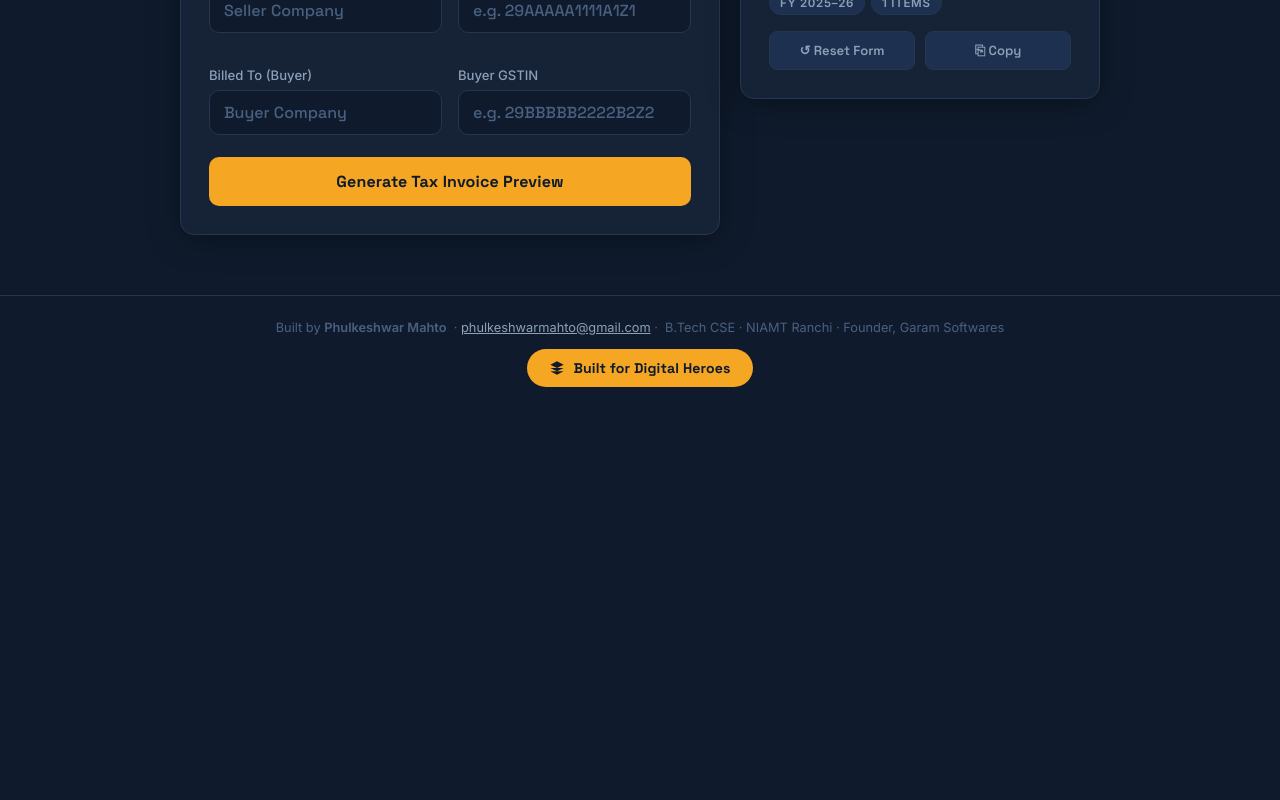
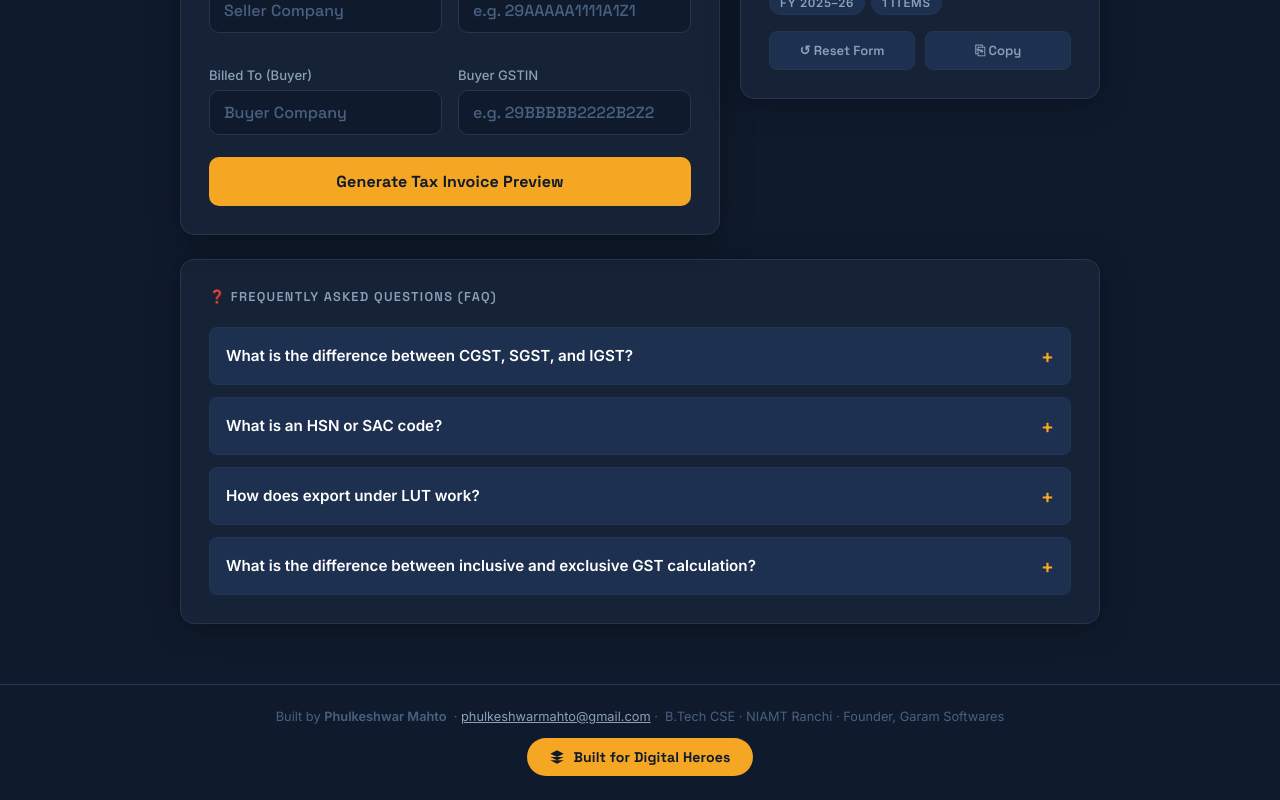
Before and after one commit to phulkeshwar/GSTcalculator, a React (Vite) app: page / in a window 1280 px wide. Shown: the part 860-1660 px from the top of the page. Before the commit the page ends 1271 px from the top, so only its background shows below. Built offline with nearby package versions, Linux system fonts and the light colour scheme.

Commit message:
feat: add visual FAQ accordion section and dynamic JSON-LD metadata for deep SEO

```diff
--- a/src/App.tsx
+++ b/src/App.tsx
@@ -58,6 +58,67 @@ export default function App() {
   const [showInvoice, setShowInvoice] = useState<boolean>(false);
   const [animate, setAnimate] = useState<boolean>(false);
   const [copyText, setCopyText] = useState<string>('⎘ Copy');
+
+  // FAQ Active Accordion
+  const [faqActive, setFaqActive] = useState<number | null>(null);
+  const toggleFaq = (index: number) => {
+    setFaqActive(faqActive === index ? null : index);
+  };
+
+  // Dynamic FAQ JSON-LD Injection for deep SEO
+  useEffect(() => {
+    const faqSchema = {
+      "@context": "https://schema.org",
+      "@type": "FAQPage",
+      "mainEntity": [
+        {
+          "@type": "Question",
+          "name": "What is the difference between CGST, SGST, and IGST?",
+          "acceptedAnswer": {
+            "@type": "Answer",
+            "text": "For intra-state supplies (within the same state), Central GST (CGST) and State GST (SGST) are levied equally. For inter-state supplies (between different states or exports), Integrated GST (IGST) is levied as a single combined tax."
+          }
+        },
+        {
+          "@type": "Question",
+          "name": "What is an HSN or SAC code?",
+          "acceptedAnswer": {
+            "@type": "Answer",
+            "text": "HSN (Harmonized System of Nomenclature) is a 6-to-8 digit code system used to classify goods for tax categorization. SAC (Services Accounting Code) is a similar system used to classify services under Indian GST."
+          }
+        },
+        {
+          "@type": "Question",
+          "name": "How does export under LUT work?",
+          "acceptedAnswer": {
+            "@type": "Answer",
+            "text": "LUT (Letter of Undertaking) allows registered exporters to export goods or services without paying IGST upfront. When you toggle the LUT option, the tax rate is zero-rated (0% GST) on exports."
+          }
+        },
+        {
+          "@type": "Question",
+          "name": "What is the difference between inclusive and exclusive GST calculation?",
+          "acceptedAnswer": {
+            "@type": "Answer",
+            "text": "Exclusive GST calculates tax on top of the base price (Total = Base + Base*Tax). Inclusive GST extracts the tax amount from a combined total price (Base = Total / (1 + Tax Rate) and Tax = Total - Base)."
+          }
+        }
+      ]
+    };
+
+    const script = document.createElement('script');
+    script.type = 'application/ld+json';
+    script.id = 'faq-jsonld';
+    script.innerHTML = JSON.stringify(faqSchema);
+    document.head.appendChild(script);
+
+    return () => {
+      const existingScript = document.getElementById('faq-jsonld');
+      if (existingScript) {
+        existingScript.remove();
+      }
+    };
+  }, []);
 
   // Trigger calculations on state changes
   useEffect(() => {
@@ -729,6 +790,46 @@ export default function App() {
             </div>
           </div>
         )}
+
+        {/* FAQ SECTION */}
+        <div className="card faq-card" style={{ gridColumn: 'span 2', marginTop: '24px' }}>
+          <div className="card-title">❓ Frequently Asked Questions (FAQ)</div>
+          <div className="faq-list">
+            {[
+              {
+                q: "What is the difference between CGST, SGST, and IGST?",
+                a: "For intra-state supplies (within the same state), Central GST (CGST) and State GST (SGST) are levied equally. For inter-state supplies (between different states or exports), Integrated GST (IGST) is levied as a single combined tax."
+              },
+              {
+                q: "What is an HSN or SAC code?",
+                a: "HSN (Harmonized System of Nomenclature) is a 6-to-8 digit code system used to classify goods for tax categorization. SAC (Services Accounting Code) is a similar system used to classify services under Indian GST."
+              },
+              {
+                q: "How does export under LUT work?",
+                a: "LUT (Letter of Undertaking) allows registered exporters to export goods or services without paying IGST upfront. When you toggle the LUT option, the tax rate is zero-rated (0% GST) on exports."
+              },
+              {
+                q: "What is the difference between inclusive and exclusive GST calculation?",
+                a: "Exclusive GST calculates tax on top of the base price (Total = Base + Base*Tax). Inclusive GST extracts the tax amount from a combined total price (Base = Total / (1 + Tax Rate) and Tax = Total - Base)."
+              }
+            ].map((item, index) => (
+              <div key={index} className={`faq-item ${faqActive === index ? 'active' : ''}`}>
+                <button
+                  type="button"
+                  className="faq-question"
+                  onClick={() => toggleFaq(index)}
+                  aria-expanded={faqActive === index}
+                >
+                  <span>{item.q}</span>
+                  <span className="faq-icon">{faqActive === index ? '−' : '+'}</span>
+                </button>
+                <div className="faq-answer">
+                  <p>{item.a}</p>
+                </div>
+              </div>
+            ))}
+          </div>
+        </div>
       </main>
 
       {/* FOOTER */}
--- a/src/index.css
+++ b/src/index.css
@@ -776,3 +776,70 @@ footer {
   font-weight: 500;
   color: var(--text-sec);
 }
+
+/* ── FAQ ACCORDION STYLES ── */
+.faq-card {
+  margin-top: 24px;
+}
+
+.faq-list {
+  display: flex;
+  flex-direction: column;
+  gap: 12px;
+}
+
+.faq-item {
+  border: 1px solid var(--border);
+  border-radius: 8px;
+  background: var(--surface2);
+  overflow: hidden;
+  transition: border-color 0.2s, background-color 0.2s;
+}
+
+.faq-item:hover {
+  border-color: var(--accent);
+}
+
+.faq-item.active {
+  border-color: var(--accent);
+  background: rgba(245, 166, 35, 0.03);
+}
+
+.faq-question {
+  width: 100%;
+  padding: 16px;
+  display: flex;
+  justify-content: space-between;
+  align-items: center;
+  background: transparent;
+  border: none;
+  color: var(--text);
+  font-family: inherit;
+  font-size: 0.95rem;
+  font-weight: 600;
+  text-align: left;
+  cursor: pointer;
+  outline: none;
+}
+
+.faq-icon {
+  font-size: 1.2rem;
+  color: var(--accent);
+  margin-left: 12px;
+  transition: transform 0.2s;
+}
+
+.faq-answer {
+  max-height: 0;
+  overflow: hidden;
+  transition: max-height 0.2s ease-out, padding 0.2s ease-out;
+  padding: 0 16px;
+  color: var(--text-sec);
+  font-size: 0.88rem;
+  line-height: 1.5;
+}
+
+.faq-item.active .faq-answer {
+  max-height: 300px;
+  padding-bottom: 16px;
+}
```
